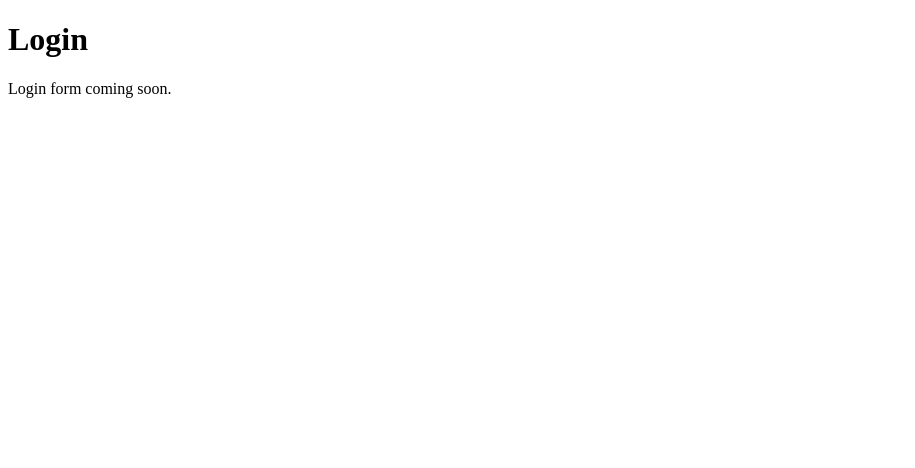
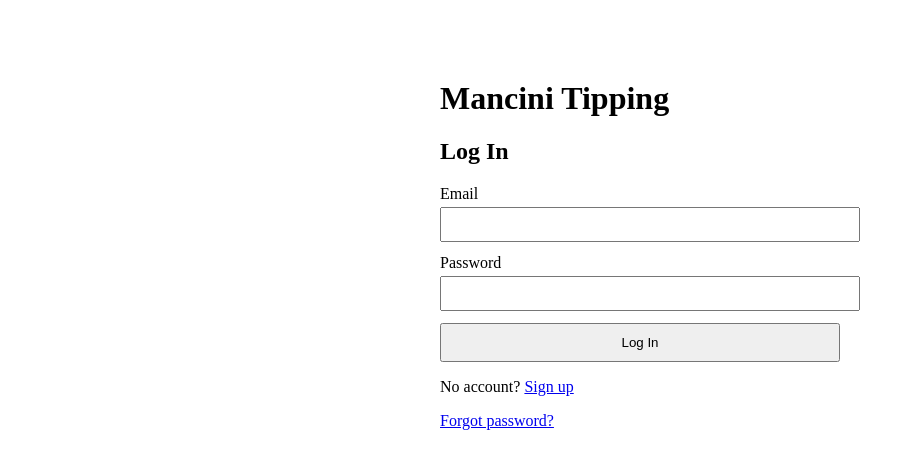
Before and after one commit to champnos/TippingCompetition, a Next.js app: page /login in a window 1280 px wide. Shown: the top 468 px of the page, without its empty margins (0-915 px from the left). Built offline with nearby package versions, Linux system fonts and the light colour scheme; no server answers.

Commit message:
Add login, signup, forgot password, reset password pages and auth signout route

```diff
--- a/src/app/login/page.tsx
+++ b/src/app/login/page.tsx
@@ -1,8 +1,53 @@
+'use client'
+
+import { useState } from 'react'
+import { useRouter } from 'next/navigation'
+import { createClient } from '@/lib/supabase/client'
+
 export default function LoginPage() {
+  const router = useRouter()
+  const supabase = createClient()
+  const [email, setEmail] = useState('')
+  const [password, setPassword] = useState('')
+  const [error, setError] = useState<string | null>(null)
+  const [loading, setLoading] = useState(false)
+
+  async function handleLogin(e: React.FormEvent) {
+    e.preventDefault()
+    setLoading(true)
+    setError(null)
+    const { error } = await supabase.auth.signInWithPassword({ email, password })
+    if (error) {
+      setError(error.message)
+    } else {
+      router.push('/dashboard')
+      router.refresh()
+    }
+    setLoading(false)
+  }
+
   return (
-    <main>
-      <h1>Login</h1>
-      <p>Login form coming soon.</p>
+    <main style={{ maxWidth: 400, margin: '80px auto', padding: '0 16px' }}>
+      <h1>Mancini Tipping</h1>
+      <h2>Log In</h2>
+      <form onSubmit={handleLogin}>
+        <div style={{ marginBottom: 12 }}>
+          <label>Email<br />
+            <input type="email" value={email} onChange={e => setEmail(e.target.value)} required style={{ width: '100%', padding: 8, marginTop: 4 }} />
+          </label>
+        </div>
+        <div style={{ marginBottom: 12 }}>
+          <label>Password<br />
+            <input type="password" value={password} onChange={e => setPassword(e.target.value)} required style={{ width: '100%', padding: 8, marginTop: 4 }} />
+          </label>
+        </div>
+        {error && <p style={{ color: 'red' }}>{error}</p>}
+        <button type="submit" disabled={loading} style={{ width: '100%', padding: 10 }}>
+          {loading ? 'Logging in...' : 'Log In'}
+        </button>
+      </form>
+      <p style={{ marginTop: 16 }}>No account? <a href="/signup">Sign up</a></p>
+      <p><a href="/forgot-password">Forgot password?</a></p>
     </main>
   )
 }
```
